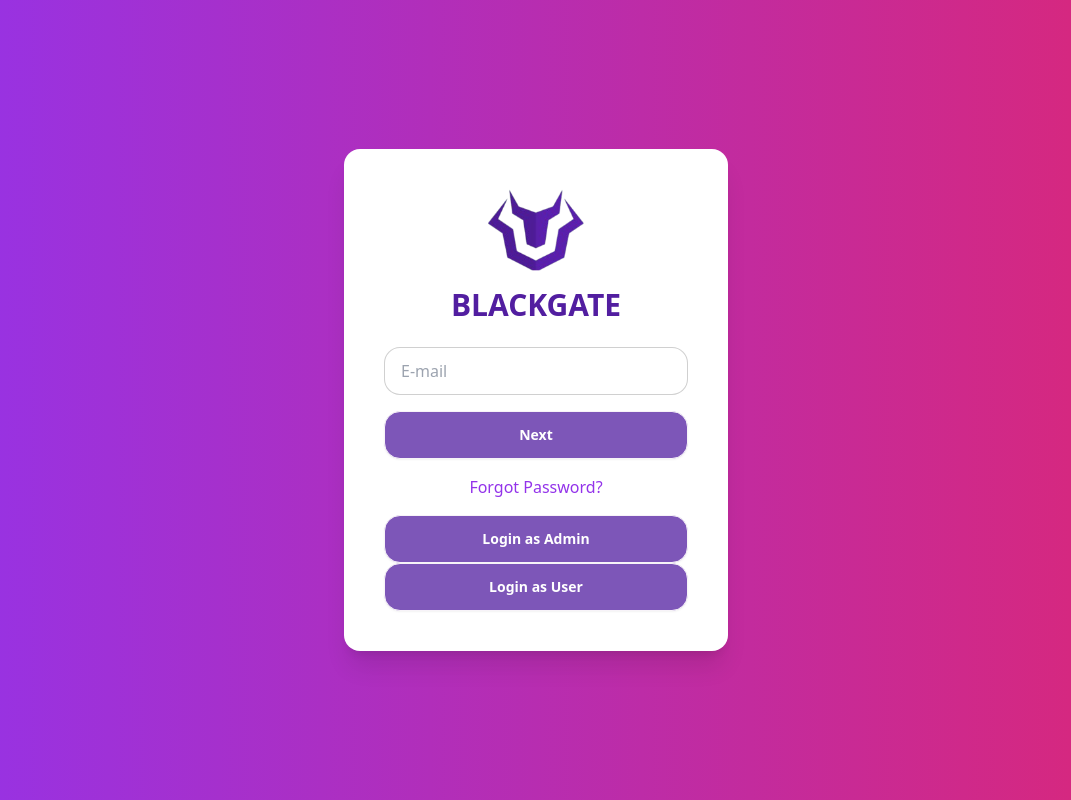
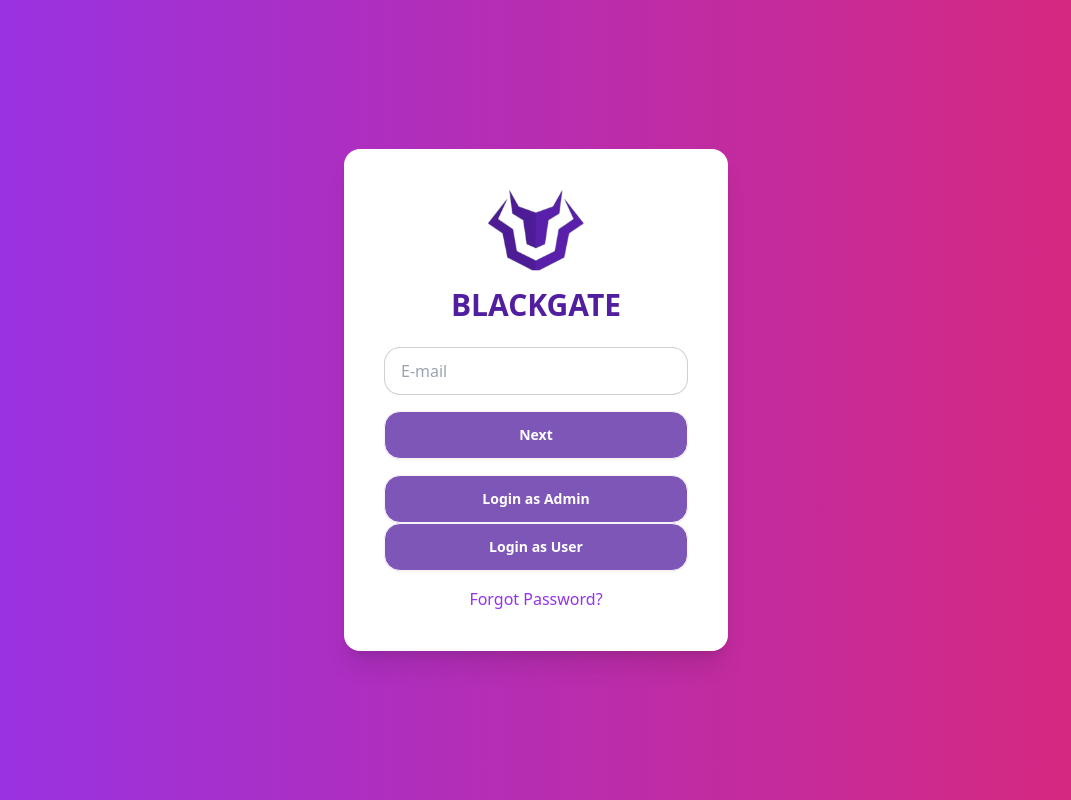
Before and after one commit to blackgateproject/frontend, a React (Vite) app: page / in a window 1280 px wide. Shown: the whole page, without its empty margins (104-1175 px from the left). Built offline with nearby package versions, Linux system fonts and the light colour scheme.

Commit message:
Basic error checking for when user is already logged in

```diff
--- a/src/pages/Loginpage.jsx
+++ b/src/pages/Loginpage.jsx
@@ -79,7 +79,12 @@ const LoginPage = ({ role }) => {
           "Authenticated! Navigating to: ",
           `/${data.role}/dashboard`
         );
+        // If user was already logged in, an error is also returned that can be shown as an alert
         navigate(`/${data.role}/dashboard`);
+        if (data["error"]) {
+          alert("Server Error: " + data["error"]);
+          console.log("Response: ", data["error"]);
+        }
       } else {
         alert("Server Error: " + data["error"]);
         console.log("Response: ", data["error"]);
@@ -173,11 +178,6 @@ const LoginPage = ({ role }) => {
         </div>
 
         <div className="mt-4 text-center">
-          <a href="/forgot-password" className="text-purple-600">
-            Forgot Password?
-          </a>
-        </div>
-        <div className="mt-4 text-center">
           {/* Create a button to login as admin with email a@admin.com and password: a */}
           <button
             onClick={() => {
@@ -199,6 +199,11 @@ const LoginPage = ({ role }) => {
             Login as User
           </button>
         </div>
+        <div className="mt-4 text-center">
+          <a href="/forgot-password" className="text-purple-600">
+            Forgot Password?
+          </a>
+        </div>
       </div>
     </div>
   );
```
